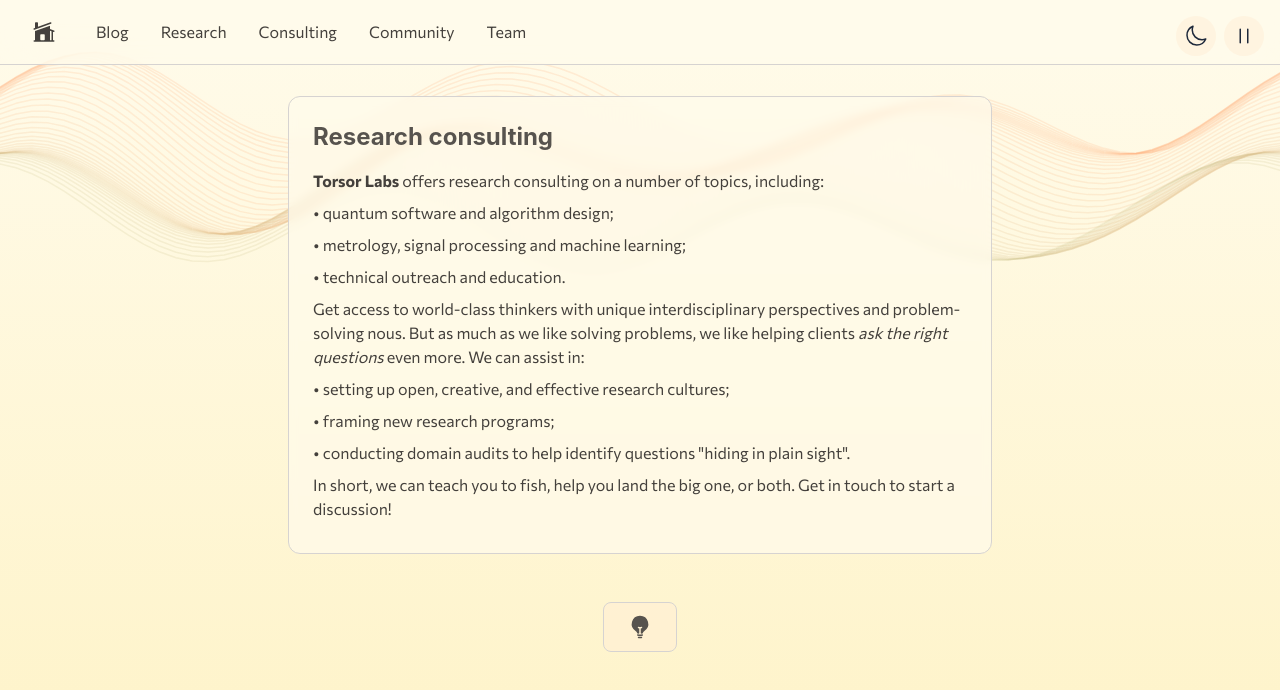
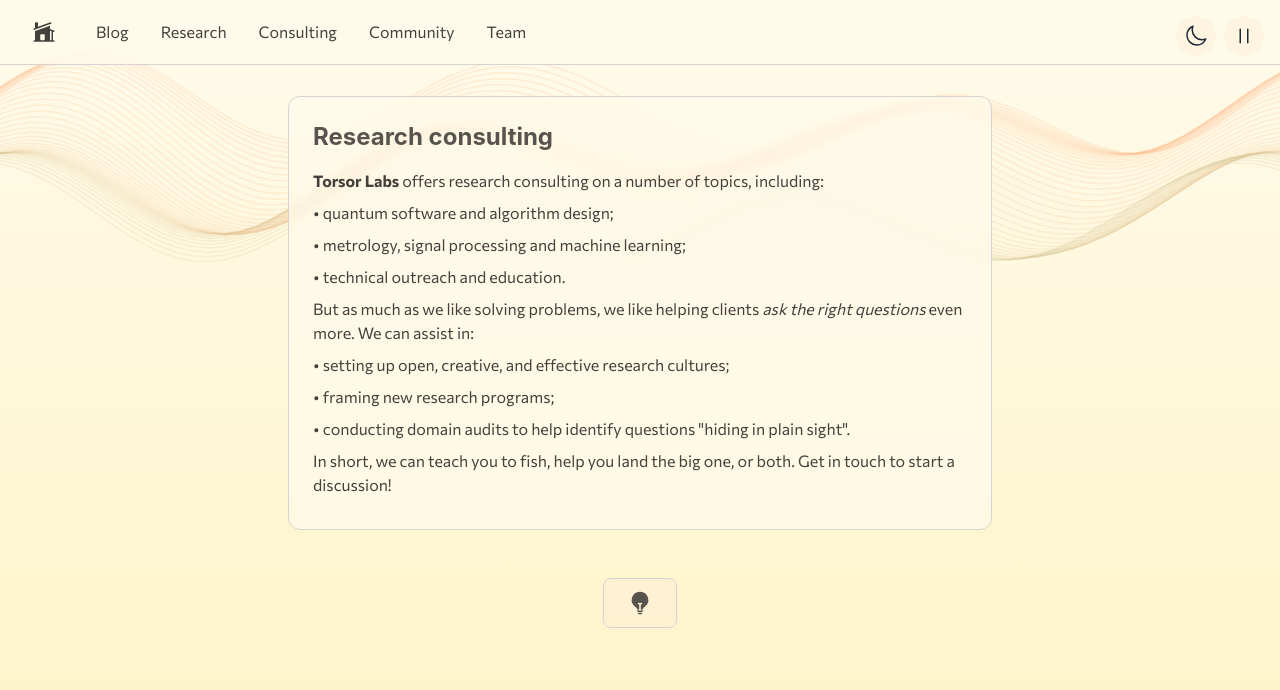
Before and after one commit to torsor-io/torsor-io, a React (Create React App) app: page /#/consulting in a window 1280 px wide. Shown: the top 690 px of the page. Built offline with nearby package versions, Linux system fonts and the light colour scheme; the HTML template or start-up script is replaced by a standard one.

Commit message:
Update index.js

```diff
--- a/src/components/ConsultingPage/index.js
+++ b/src/components/ConsultingPage/index.js
@@ -69,7 +69,6 @@ const ConsultingPage = ({ isDark, setIsDark, waveState, setWaveState }) => {
       {/* Add more educational resources as they become available */}
       </ul>
 	  <p className="mb-2">
-	  Get access to world-class thinkers with unique interdisciplinary perspectives and problem-solving nous.
           But as much as we like solving problems, we like helping clients <i>ask the right questions</i> even more. We can assist in:</p>
        <ul className="space-y-2 mb-2">
           <li>• setting up open, creative, and effective research cultures;</li>
```
